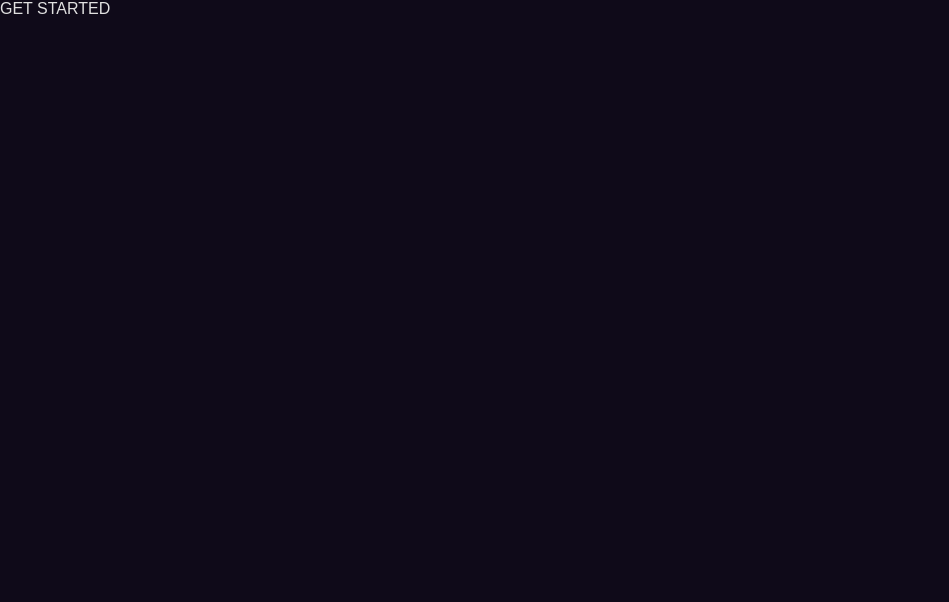
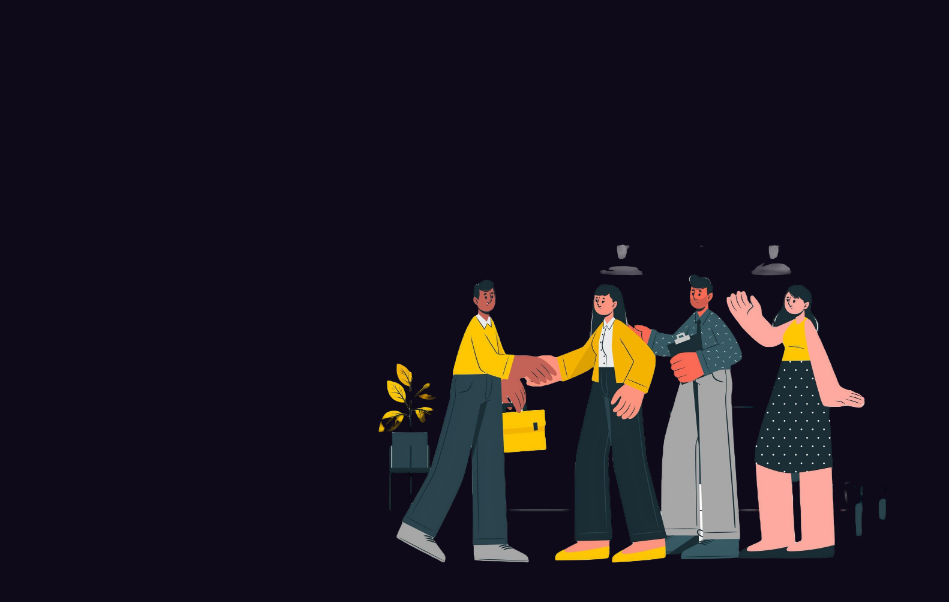
Before and after one commit to mayaeyd/Quiz-App, a React (Create React App) app: page / in a window 1280 px wide. Shown: the top 602 px of the page, without its empty margins (0-949 px from the left). Built offline with nearby package versions, Linux system fonts and the light colour scheme.

Commit message:
Create a component for onboarding image and apply some styling

```diff
--- a/src/App.jsx
+++ b/src/App.jsx
@@ -4,7 +4,7 @@ import "./styles/App.css";
 import { fetchQuizzes } from "./redux/slices/quizSlices";
 import { useDispatch, useSelector } from "react-redux";
 import { BrowserRouter, Route, Routes } from "react-router-dom";
-import WelcomePage from "./pages/WelcomePage";
+import WelcomePage from "./pages/WelcomePage/WelcomePage";
 
 function App() {
   return(
--- /dev/null
+++ b/src/assets/onBoarding.jsx
@@ -0,0 +1,10 @@
+import React from 'react'
+import onBoardingImage from './rb_4120.png'
+
+const OnBoarding = () => {
+  return (
+    <img src={onBoardingImage} alt='OnBoarding Image' width={600}></img>
+  )
+}
+
+export default OnBoarding
--- a/src/pages/WelcomePage.jsx
+++ b/src/pages/WelcomePage/WelcomePage.jsx
@@ -1,9 +1,11 @@
 import React from 'react'
+import OnBoarding from '../../assets/onBoarding'
+import './style.css'
 
 const WelcomePage = () => {
   return (
     <div>
-      GET STARTED
+      <OnBoarding />
     </div>
   )
 }
--- /dev/null
+++ b/src/pages/WelcomePage/style.css
@@ -0,0 +1,7 @@
+div{
+    display: flex;
+    height: 100vh;
+    width: 100%;
+    justify-content: center;
+    align-items: center;
+}
```
Also changed, not shown: src/assets/rb_4120.png (added).
